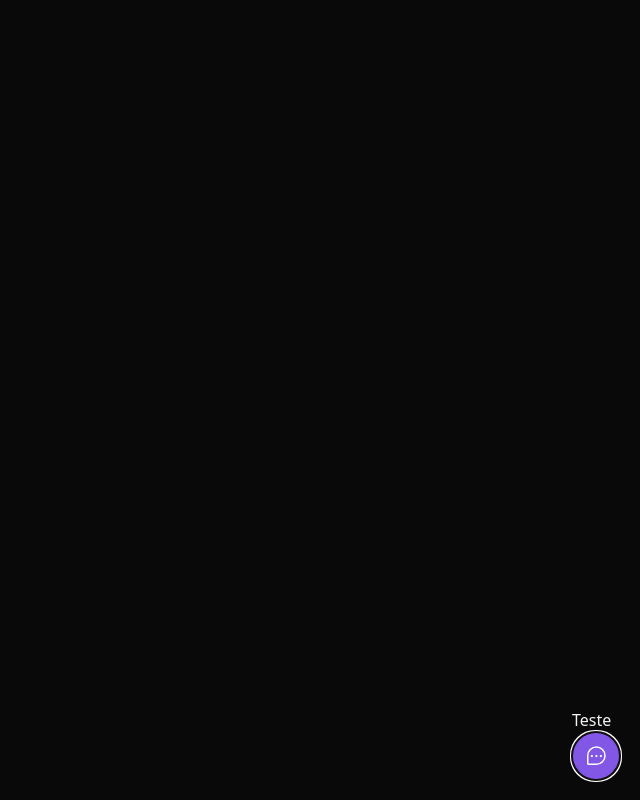
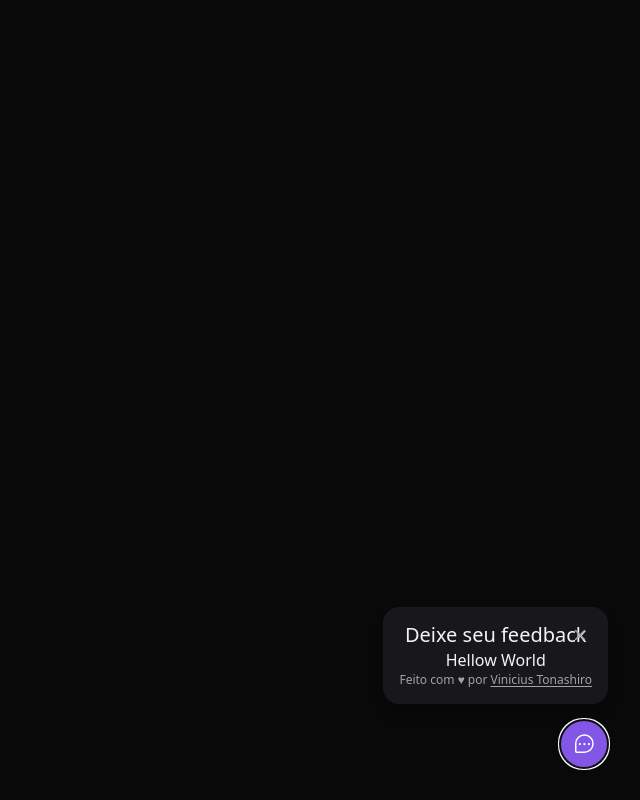
Before and after one commit to Tonashiro/nlw-feedback-widget, a React (Vite) app: page / in a window 1280 px wide. Both pictures are taken after a click on the button "Feedback". Shown: the whole page, without its empty margins (640-1280 px from the left). Built offline with nearby package versions, Linux system fonts and the light colour scheme.

Commit message:
aula-02: Widget component att

```diff
--- a/src/components/Widget.tsx
+++ b/src/components/Widget.tsx
@@ -1,11 +1,14 @@
 import React, { useState } from "react";
 import { ChatTeardropDots } from "phosphor-react";
 import { Popover } from "@headlessui/react";
+import { WidgetForm } from "./WidgetForm";
 
 export function Widget() {
   return (
-    <Popover className="absolute bottom-5 right-5">
-      <Popover.Panel>Teste</Popover.Panel>
+    <Popover className="absolute bottom-4 right-4 md:bottom-8 md:right-8 flex flex-col items-end">
+      <Popover.Panel>
+        <WidgetForm />
+      </Popover.Panel>
       <Popover.Button className=" bg-brand-500 rounded-full px-3 h-12 text-white flex items-center group">
         <ChatTeardropDots className="w-6 h-6 " />
         <span className="max-w-0 overflow-hidden group-hover:max-w-xs transition-all duration-500 ease-linear">
```
